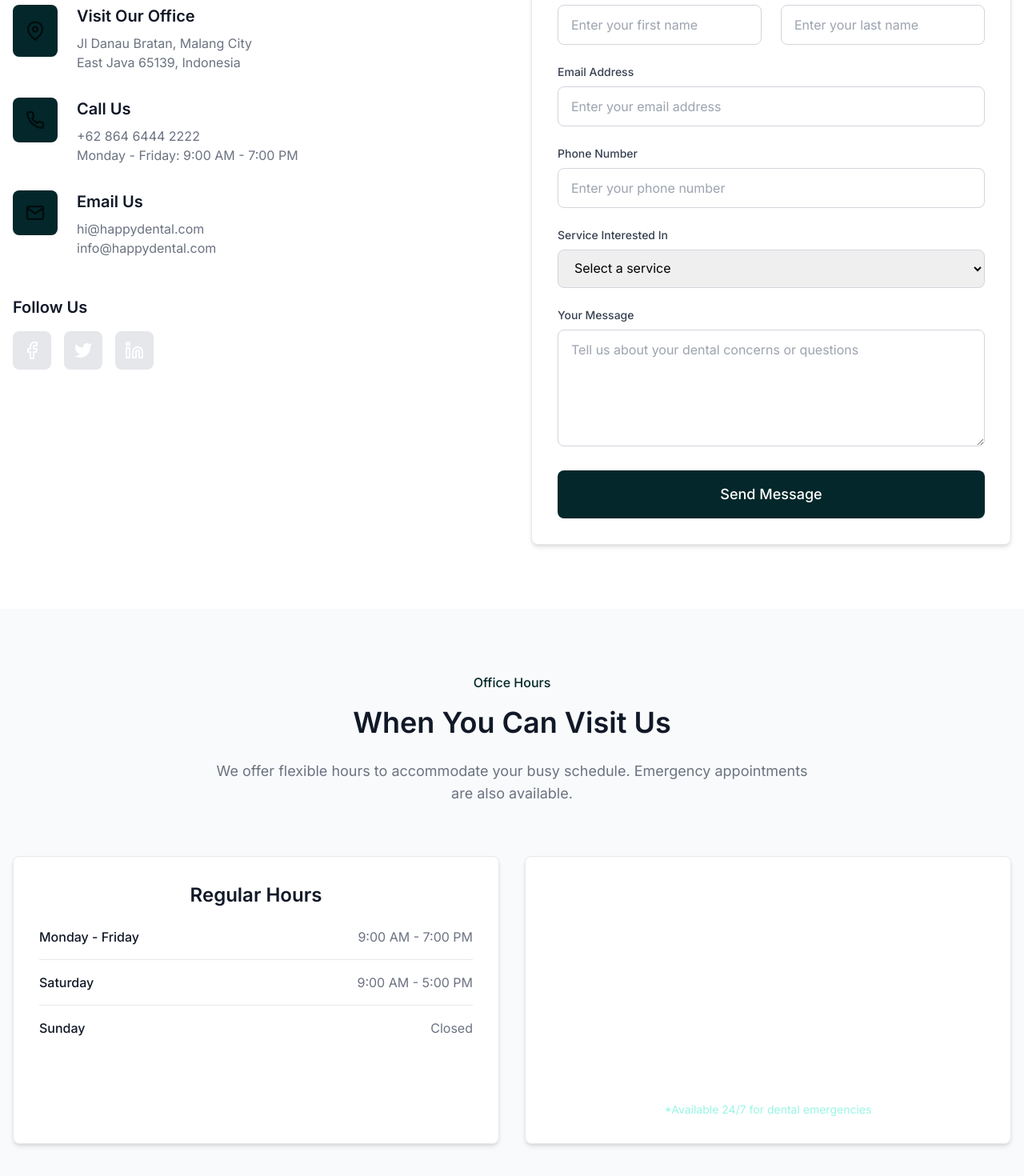
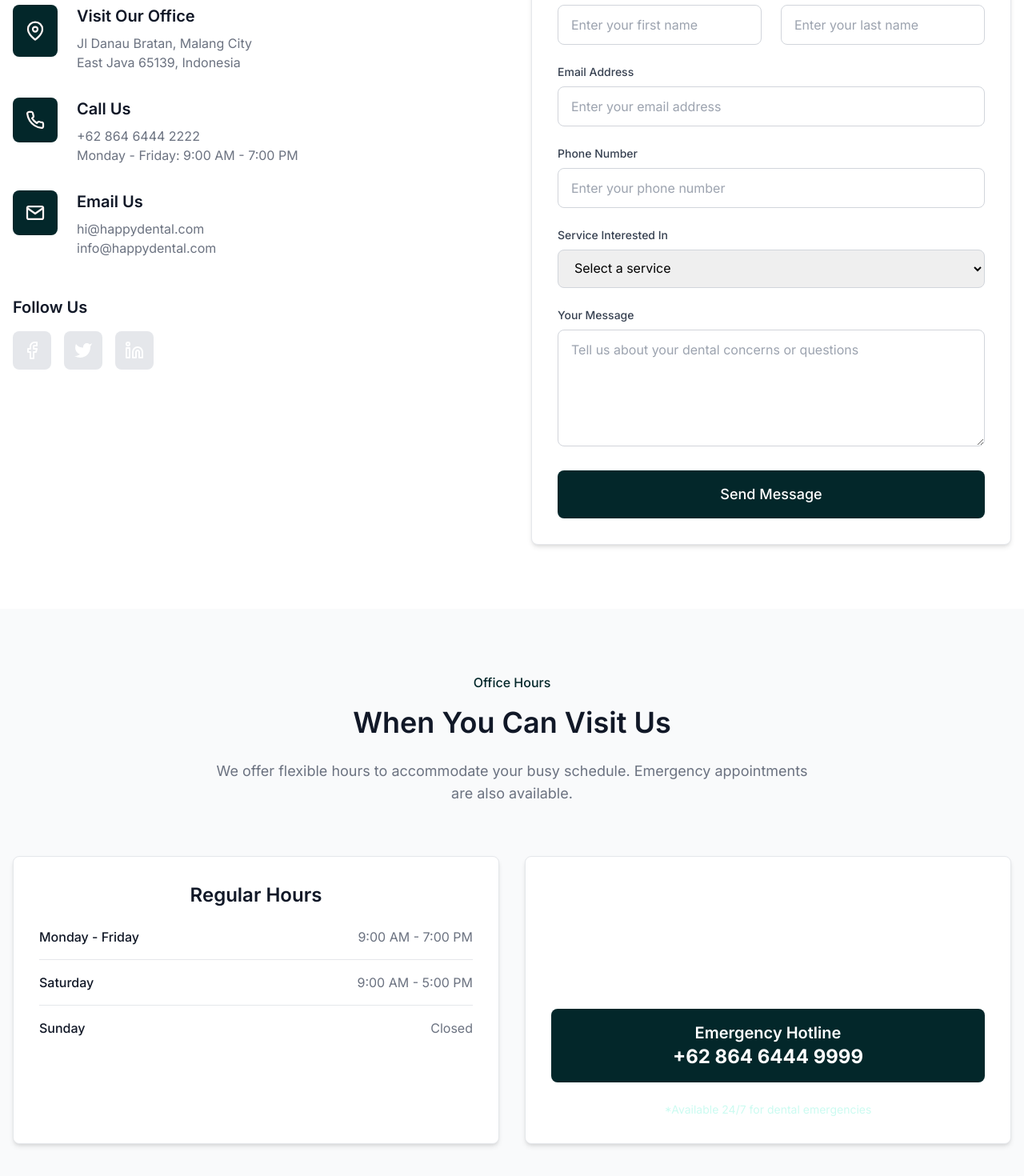
Before and after one commit to Nityom/dental-template, a Next.js app: page /contact in a window 1280 px wide. Shown: the part 840-2310 px from the top of the page at 80% size. Built offline with nearby package versions, Linux system fonts and the light colour scheme.

Commit message:
feat: Implement ContactForm component and update ContactPage layout

```diff
--- a/src/app/contact/page.jsx
+++ b/src/app/contact/page.jsx
@@ -6,6 +6,7 @@ import Button from '@/components/ui/Button';
 import Card from '@/components/ui/Card';
 import ScrollToTop from '@/components/ui/ScrollToTop';
 import Image from 'next/image';
+import ContactForm from '@/components/common/ContactForm';
 
 export default function ContactPage() {  return (
     <div className="min-h-screen bg-white">
@@ -49,7 +50,13 @@ export default function ContactPage() {  return (
               <div className="space-y-8 mb-12">
                 <div className="flex items-start gap-6">
                   <div className="bg-teal-800 p-4 rounded-lg">
-                    <Image src="/images/img_mappin.svg" alt="Location" width={24} height={24} />
+                    <Image
+                      src="/images/img_mappin.svg"
+                      alt="Location"
+                      width={24}
+                      height={24}
+                      className="invert"
+                    />
                   </div>
                   <div>
                     <h3 className="text-xl font-semibold text-gray-900 mb-2">Visit Our Office</h3>
@@ -62,7 +69,13 @@ export default function ContactPage() {  return (
 
                 <div className="flex items-start gap-6">
                   <div className="bg-teal-800 p-4 rounded-lg">
-                    <Image src="/images/img_phone.svg" alt="Phone" width={24} height={24} />
+                    <Image
+                      src="/images/img_phone.svg"
+                      alt="Phone"
+                      width={24}
+                      height={24}
+                      className="invert"
+                    />
                   </div>
                   <div>
                     <h3 className="text-xl font-semibold text-gray-900 mb-2">Call Us</h3>
@@ -75,7 +88,13 @@ export default function ContactPage() {  return (
 
                 <div className="flex items-start gap-6">
                   <div className="bg-teal-800 p-4 rounded-lg">
-                    <Image src="/images/img_mail.svg" alt="Email" width={24} height={24} />
+                    <Image
+                      src="/images/img_mail.svg"
+                      alt="Email"
+                      width={24}
+                      height={24}
+                      className="invert"
+                    />
                   </div>
                   <div>
                     <h3 className="text-xl font-semibold text-gray-900 mb-2">Email Us</h3>
@@ -105,93 +124,7 @@ export default function ContactPage() {  return (
 
             {/* Contact Form */}
             <div>
-              <Card className="p-8">
-                <h3 className="text-2xl font-semibold text-gray-900 mb-6">Send Us a Message</h3>
-                <form>
-                  <div className="grid grid-cols-1 md:grid-cols-2 gap-6 mb-6">
-                    <div>
-                      <label htmlFor="firstName" className="block text-sm font-medium text-gray-700 mb-2">
-                        First Name
-                      </label>
-                      <input
-                        type="text"
-                        id="firstName"
-                        className="w-full px-4 py-3 border border-gray-300 rounded-lg focus:ring-2 focus:ring-teal-600 focus:border-transparent"
-                        placeholder="Enter your first name"
-                      />
-                    </div>
-                    <div>
-                      <label htmlFor="lastName" className="block text-sm font-medium text-gray-700 mb-2">
-                        Last Name
-                      </label>
-                      <input
-                        type="text"
-                        id="lastName"
-                        className="w-full px-4 py-3 border border-gray-300 rounded-lg focus:ring-2 focus:ring-teal-600 focus:border-transparent"
-                        placeholder="Enter your last name"
-                      />
-                    </div>
-                  </div>
-
-                  <div className="mb-6">
-                    <label htmlFor="email" className="block text-sm font-medium text-gray-700 mb-2">
-                      Email Address
-                    </label>
-                    <input
-                      type="email"
-                      id="email"
-                      className="w-full px-4 py-3 border border-gray-300 rounded-lg focus:ring-2 focus:ring-teal-600 focus:border-transparent"
-                      placeholder="Enter your email address"
-                    />
-                  </div>
-
-                  <div className="mb-6">
-                    <label htmlFor="phone" className="block text-sm font-medium text-gray-700 mb-2">
-                      Phone Number
-                    </label>
-                    <input
-                      type="tel"
-                      id="phone"
-                      className="w-full px-4 py-3 border border-gray-300 rounded-lg focus:ring-2 focus:ring-teal-600 focus:border-transparent"
-                      placeholder="Enter your phone number"
-                    />
-                  </div>
-
-                  <div className="mb-6">
-                    <label htmlFor="service" className="block text-sm font-medium text-gray-700 mb-2">
-                      Service Interested In
-                    </label>                    <select
-                      id="service"
-                      className="w-full px-4 py-3 border border-gray-300 rounded-lg focus:ring-2 focus:ring-teal-600 focus:border-transparent"
-                      defaultValue=""
-                    >
-                      <option value="" disabled>Select a service</option>
-                      <option value="checkup">Regular Checkup</option>
-                      <option value="whitening">Teeth Whitening</option>
-                      <option value="implant">Dental Implants</option>
-                      <option value="orthodontics">Orthodontics</option>
-                      <option value="cosmetic">Cosmetic Dentistry</option>
-                      <option value="other">Other</option>
-                    </select>
-                  </div>
-
-                  <div className="mb-6">
-                    <label htmlFor="message" className="block text-sm font-medium text-gray-700 mb-2">
-                      Your Message
-                    </label>
-                    <textarea
-                      id="message"
-                      rows="5"
-                      className="w-full px-4 py-3 border border-gray-300 rounded-lg focus:ring-2 focus:ring-teal-600 focus:border-transparent"
-                      placeholder="Tell us about your dental concerns or questions"
-                    ></textarea>
-                  </div>
-
-                  <Button variant="primary" size="large" type="submit" className="w-full">
-                    Send Message
-                  </Button>
-                </form>
-              </Card>
+              <ContactForm />
             </div>
           </div>
         </div>
@@ -229,16 +162,16 @@ export default function ContactPage() {  return (
               </ul>
             </Card>
 
-            <Card className="p-8 bg-teal-800 text-white">
+       <Card className="p-8 bg-teal-900 text-white">
   <h3 className="text-2xl font-semibold mb-6 text-center">Emergency Care</h3>
   <p className="mb-6 leading-relaxed">
     Dental emergencies can happen at any time. If you're experiencing severe pain, swelling, or injury, please call our emergency number immediately.
   </p>
-              <div className="text-center p-4 bg-white bg-opacity-10 rounded-lg mb-6">
+  <div className="text-center p-4 bg-teal-800 rounded-lg mb-6">
     <p className="text-xl font-semibold">Emergency Hotline</p>
-                <p className="text-2xl font-bold">+62 864 6444 9999</p>
+    <p className="text-2xl font-bold text-white">+62 864 6444 9999</p>
   </div>
-              <p className="text-sm text-center text-teal-200">
+  <p className="text-sm text-center text-teal-100">
     *Available 24/7 for dental emergencies
   </p>
 </Card>
@@ -350,19 +283,6 @@ export default function ContactPage() {  return (
       </section>
 
       {/* CTA Section */}
-      <section className="py-20 bg-teal-800">
-        <div className="max-w-7xl mx-auto px-4 text-center">
-          <h2 className="text-4xl font-semibold text-white mb-6 leading-tight">
-            Ready to Schedule Your Visit?
-          </h2>
-          <p className="text-gray-200 text-lg mb-8 max-w-3xl mx-auto">
-            Take the first step towards a healthier smile today. Our friendly team is looking forward to meeting you!
-          </p>
-          <Button variant="primary" size="large" className="bg-white text-teal-800 hover:bg-gray-100">
-            Book Your Appointment
-          </Button>
-        </div>
-      </section>
 
       <Footer />
     </div>
--- /dev/null
+++ b/src/components/common/ContactForm.jsx
@@ -0,0 +1,97 @@
+'use client';
+import React from 'react';
+import Button from '@/components/ui/Button';
+import Card from '@/components/ui/Card';
+
+export default function ContactForm() {
+  return (
+    <Card className="p-8">
+      <h3 className="text-2xl font-semibold text-gray-900 mb-6">Send Us a Message</h3>
+      <form>
+        <div className="grid grid-cols-1 md:grid-cols-2 gap-6 mb-6">
+          <div>
+            <label htmlFor="firstName" className="block text-sm font-medium text-gray-700 mb-2">
+              First Name
+            </label>
+            <input
+              type="text"
+              id="firstName"
+              className="w-full px-4 py-3 border border-gray-300 rounded-lg focus:ring-2 focus:ring-teal-600 focus:border-transparent"
+              placeholder="Enter your first name"
+            />
+          </div>
+          <div>
+            <label htmlFor="lastName" className="block text-sm font-medium text-gray-700 mb-2">
+              Last Name
+            </label>
+            <input
+              type="text"
+              id="lastName"
+              className="w-full px-4 py-3 border border-gray-300 rounded-lg focus:ring-2 focus:ring-teal-600 focus:border-transparent"
+              placeholder="Enter your last name"
+            />
+          </div>
+        </div>
+
+        <div className="mb-6">
+          <label htmlFor="email" className="block text-sm font-medium text-gray-700 mb-2">
+            Email Address
+          </label>
+          <input
+            type="email"
+            id="email"
+            className="w-full px-4 py-3 border border-gray-300 rounded-lg focus:ring-2 focus:ring-teal-600 focus:border-transparent"
+            placeholder="Enter your email address"
+          />
+        </div>
+
+        <div className="mb-6">
+          <label htmlFor="phone" className="block text-sm font-medium text-gray-700 mb-2">
+            Phone Number
+          </label>
+          <input
+            type="tel"
+            id="phone"
+            className="w-full px-4 py-3 border border-gray-300 rounded-lg focus:ring-2 focus:ring-teal-600 focus:border-transparent"
+            placeholder="Enter your phone number"
+          />
+        </div>
+
+        <div className="mb-6">
+          <label htmlFor="service" className="block text-sm font-medium text-gray-700 mb-2">
+            Service Interested In
+          </label>
+          <select
+            id="service"
+            className="w-full px-4 py-3 border border-gray-300 rounded-lg focus:ring-2 focus:ring-teal-600 focus:border-transparent"
+            defaultValue=""
+          >
+            <option value="" disabled>Select a service</option>
+            <option value="checkup">Regular Checkup</option>
+            <option value="whitening">Teeth Whitening</option>
+            <option value="implant">Dental Implants</option>
+            <option value="orthodontics">Orthodontics</option>
+            <option value="cosmetic">Cosmetic Dentistry</option>
+            <option value="other">Other</option>
+          </select>
+        </div>
+
+        <div className="mb-6">
+          <label htmlFor="message" className="block text-sm font-medium text-gray-700 mb-2">
+            Your Message
+          </label>
+          <textarea
+            id="message"
+            rows="5"
+            className="w-full px-4 py-3 border border-gray-300 rounded-lg focus:ring-2 focus:ring-teal-600 focus:border-transparent"
+            placeholder="Tell us about your dental concerns or questions"
+          ></textarea>
+        </div>
+
+        <Button variant="primary" size="large" type="submit" className="w-full">
+          Send Message
+        </Button>
+      </form>
+    </Card>
+  );
+}
```
Also changed, not shown: src/app/services/page.jsx (+0 -14 lines). Lines whose indentation alone changed are shown as unchanged.
